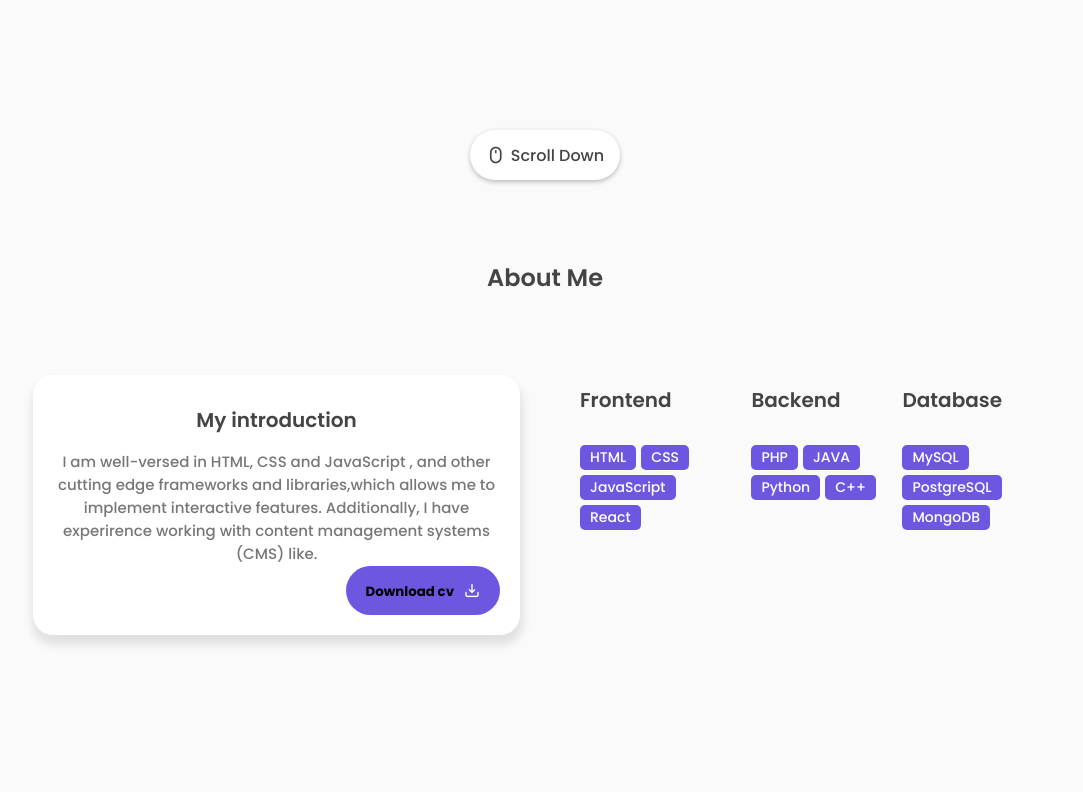
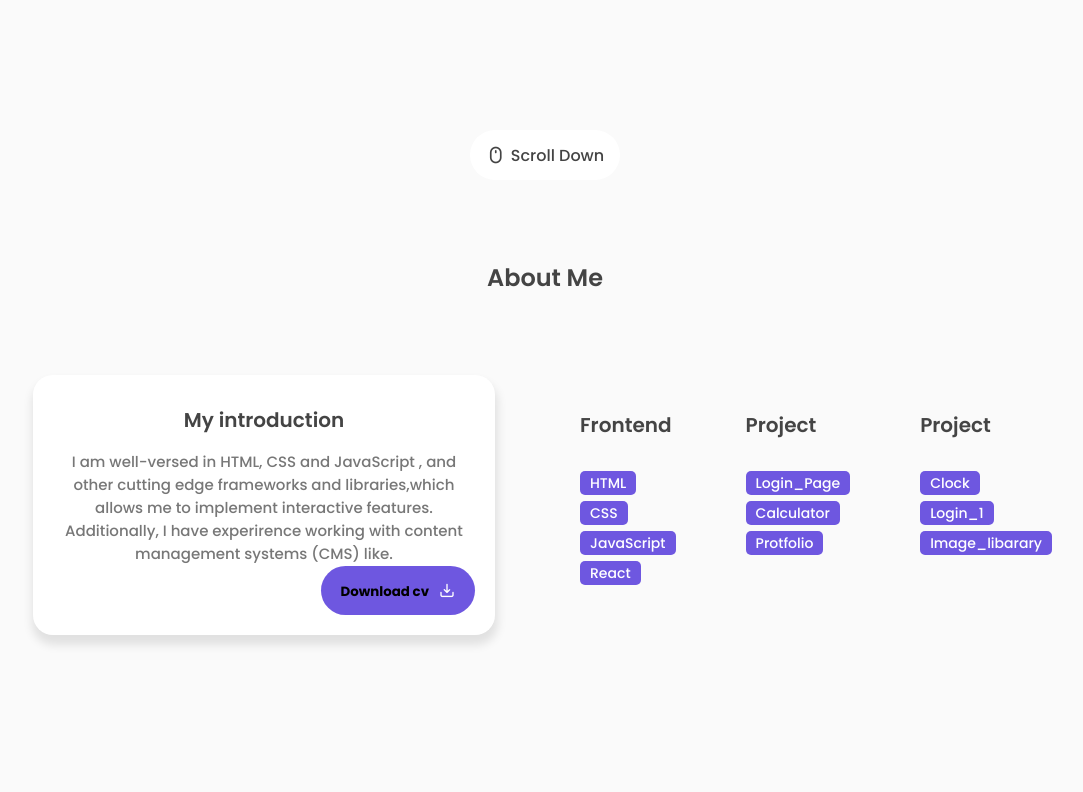
Before and after one commit to SHIVAMxJHAx/Protfolio, a plain HTML site: page index.html in a window 1280 px wide. Shown: the part 620-1412 px from the top of the page, without its empty margins (95-1178 px from the left). Drawn offline with nearby package versions, Linux system fonts and the light colour scheme.

Commit message:
Update index.html

```diff
--- a/index.html
+++ b/index.html
@@ -93,7 +93,7 @@
           <div class="scroll-icon-box">
             <a href="#about" class="scroll-btn">
                 <i class="uil uil-mouse-alt"></i>
-                <p>Scroll Down</p>
+                <p id="scroll">Scroll Down</p>
             </a>
           </div>
 
@@ -122,34 +122,37 @@
                         <h3>Frontend</h3>
                     </div>
                     <div class="skills-list">
-                        <span>HTML</span>
-                        <span>CSS</span>
+                       <a style=" text-decoration:none;" href="#"> <span>HTML</span></a>
+                       <a style=" text-decoration:none;" href="#"> <span>CSS</span></a>
 
-                        <span>JavaScript</span>
+                       <a style=" text-decoration:none;" href="#"> <span>JavaScript</span></a>
 
-                        <span>React</span>
+                       <a style="text-decoration:none;" href="#"> <span>React</span></a>
 
                     </div>
                 </div>
                 <div class="skills-box">
                     <div class="skills-header">
-                        <h3>Backend</h3>
+                        <h3 >Project</h3>
                     </div>
                     <div class="skills-list">
-                        <span>PHP</span>
-                        <span>JAVA</span>
-                        <span>Python</span>
-                        <span>C++</span>
+                       <a style=" text-decoration:none;" href="https://shivamxeric.github.io/Login/
+                       "> <span>Login_Page</span></a>
+                       <a style=" text-decoration:none;" href="https://shivamxeric.github.io/Calculator/"> <span>Calculator</span></a>
+                       <a style=" text-decoration:none;" href="https://shivamxeric.github.io/Protfolio/"> <span>
+                            Protfolio
+                        </span></a>
+
                     </div>
                 </div>
                 <div class="skills-box">
                     <div class="skills-header">
-                        <h3>Database</h3>
+                        <h3>Project</h3>
                     </div>
                     <div class="skills-list">
-                        <span>MySQL</span>
-                        <span>PostgreSQL</span>
-                        <span>MongoDB</span>
+                       <a style=" text-decoration:none;" href="https://shivamxeric.github.io/clock/"> <span>Clock</span></a>
+                       <a style=" text-decoration:none;" href="https://shivamxeric.github.io/Detail_page/"> <span>Login_1</span></a>
+                       <a style=" text-decoration:none;" href="https://shivamxeric.github.io/Animation/"> <span>Image_libarary</span></a>
                     </div>
                 </div>
             </div>
@@ -292,6 +295,35 @@
             }
             isPlaying = !isPlaying; // Toggle state
         });
+
+        let scroll = document.getElementById('scroll');
+
+        scroll.addEventListener('click', () => {
+            if (isPlaying) {
+                music.pause();
+                music.currentTime = 0; // Reset the music to the start
+                button.textContent = "Play Music"; // Update button text
+            } else {
+                music.play();
+                button.textContent = "Pause Music"; // Update button text
+            }
+            isPlaying = !isPlaying; // Toggle state
+        });
+
+
+
+
+
+
+
+
+
+
+
+
+
+
+
     /* ----- ADD SHADOW ON NAVIGATION BAR WHILE SCROLLING ----- */
         window.onscroll = function() {headerShadow()};
 
@@ -655,6 +687,7 @@ nav{
     color: var(--first-color);
     text-decoration: none;
     background-color: black;
+    color: antiquewhite;
 }
 
 /* ----- FEATURED IMAGE BOX ----- */
@@ -703,7 +736,7 @@ nav{
    color: var(--text-color-second);
    background: var(--color-white);
    border-radius: 30px;
-   box-shadow: 0 2px 5px 0 rgba(0, 0, 0, 0.25);
+
 }
 .scroll-btn i{
     font-size: 20px;
@@ -777,6 +810,8 @@ h3{
 /* ----- ABOUT / SKILLS BOX ----- */
 .skills-box{
     margin: 10px;
+
+    padding: 25px;
 }
 .skills-header{
     margin-bottom: 30px;
@@ -792,7 +827,14 @@ h3{
     color: var(--color-white);
     padding: 2px 10px;
     border-radius: 5px;
+    box-shadow: -8px -8px -15px 5px rgba(0, 0, 0, 0.1);
+    cursor: pointer;
 }
+.skills-list span:hover{
+    background: var(--first-color-hover);
+    color: #212121;
+}
+
 
 /* ----- PROJECTS BOX ----- */
 .project-container{
```
